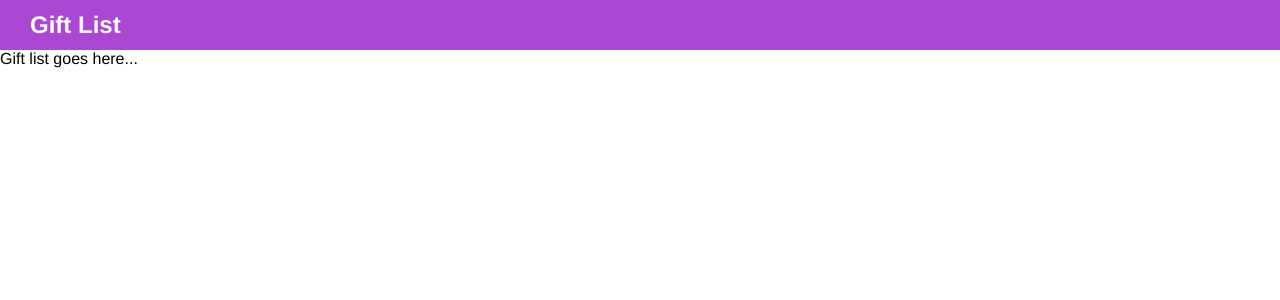
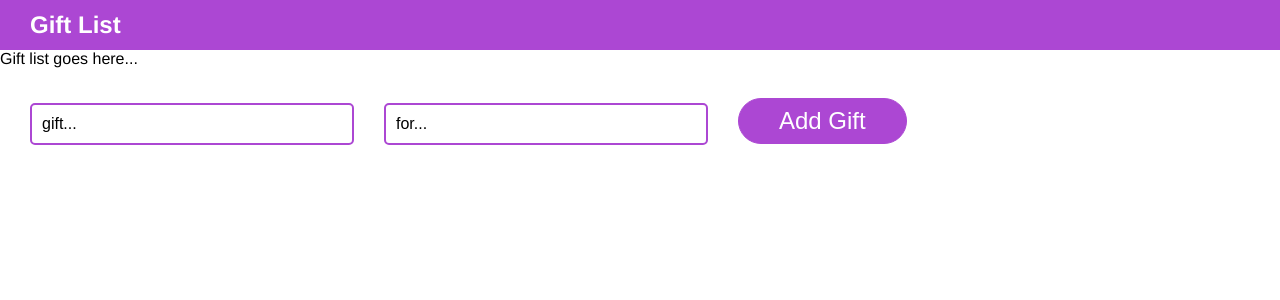
Before and after one commit to zosia-fabijanska/gift-ideas-list, a React (Create React App) app: page / in a window 1280 px wide. Shown: the top 300 px of the page. Built offline with nearby package versions, Linux system fonts and the light colour scheme.

Commit message:
Add Gift Input Component

```diff
--- a/src/App.js
+++ b/src/App.js
@@ -2,6 +2,7 @@ import React, { Component } from 'react'
 import List from './List'
 import Navbar from './components/Navbar'
 import './globalStyle'
+import GiftInput from './components/GiftInput';
 
 class App extends Component {
   render() {
@@ -9,6 +10,7 @@ class App extends Component {
       <div className="App">
         <Navbar />
         Gift list goes here...
+        <GiftInput />
       </div>
     )
   }
--- /dev/null
+++ b/src/components/GiftInput.js
@@ -0,0 +1,43 @@
+import React from 'react';
+import styled from 'styled-components';
+
+const Container = styled.div`
+    padding: 30px;
+`
+
+const Input = styled.input`
+    width: 300px;
+    border-radius: 5px;
+    padding: 10px;
+    border: 2px solid #AC47D3;
+    font-size: 16px;
+    margin-right: 30px;
+`
+
+const Button = styled.input`
+    background-color: #AC47D3;
+    color: #fff;
+    font-size: 24px;
+    border-radius: 50px;
+    padding: 8px 40px;
+    border: 1px solid #AC47D3;
+    cursor: pointer;
+    transition: ease-in-out 300ms;
+    &:hover {
+        background-color: #fff;
+        color: #AC47D3;
+    }
+`
+
+const GiftInput = () => (
+    <Container>
+        <form method="POST">
+            <Input name="gift" type="text" value="gift..." required/>
+            <Input name="name" type="text" value="for..." />
+            <Button name="submit" type="submit" value="Add Gift" />
+        </form>
+    </Container>
+);
+
+
+export default GiftInput;
```
